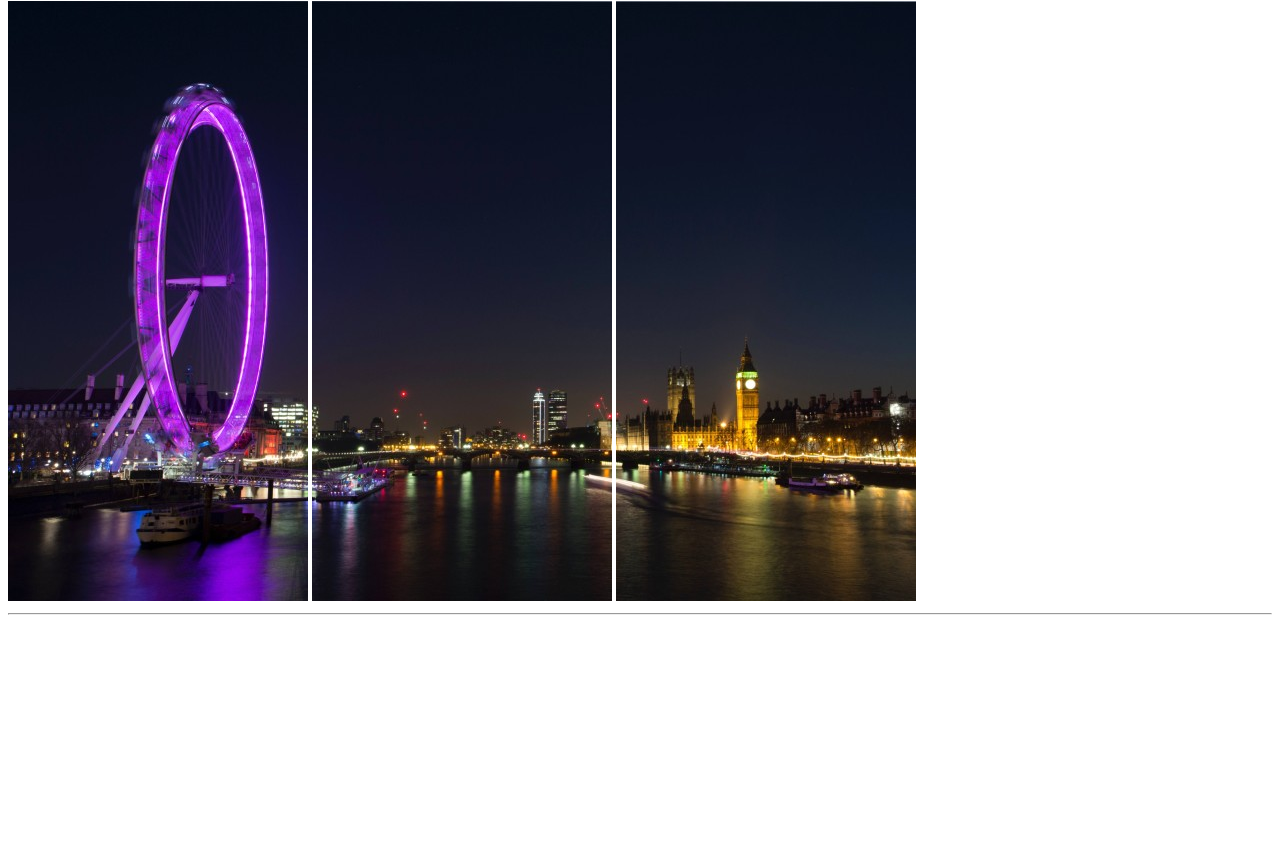
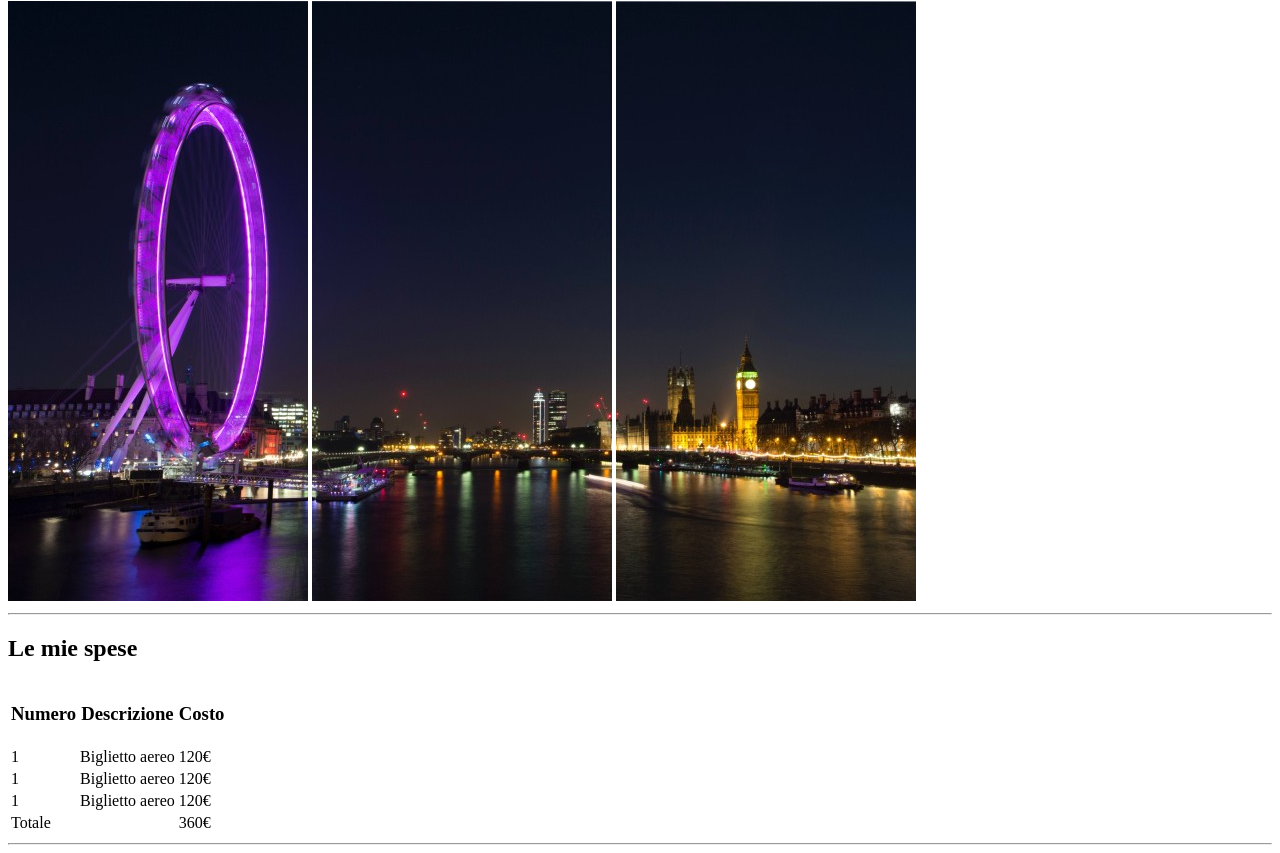
Before and after one commit to DanielScardigno/html-london-trip, a plain HTML site: page index.html in a window 1280 px wide. Shown: the part 79-932 px from the top of the page. Before the commit the page ends 800 px from the top, so only its background shows below. Drawn offline with Linux system fonts and the light colour scheme.

Commit message:
feat: "le mie spese" section developed

```diff
--- a/index.html
+++ b/index.html
@@ -9,13 +9,10 @@
 <body>
     <!-- header -->
     <header>
-        <!-- title -->
         <h1>
             Il mio Viaggio a Londra
         </h1>
-        <!-- end title -->
 
-        <!-- header images -->
         <div>
             <img src="./img/pexels-bill-emrich-230794-0.jpg" alt="first image of london ferris wheel at night">
 
@@ -23,14 +20,77 @@
 
             <img src="./img/pexels-bill-emrich-230794-2.jpg" alt="third image of london at night">
         </div>
-        <!-- end header images -->
     </header>
     <!-- end header -->
 
     <hr>
 
     <!-- main -->
-    <main></main>
+    <main>
+        <!-- section - le mie spese -->
+         <section>
+            <h2>
+                Le mie spese
+            </h2>
+
+            <!-- table -->
+            <table>
+                <thead>
+                    <tr>
+                        <th>
+                            <h3>Numero</h3>
+                        </th>
+
+                        <th>
+                            <h3>Descrizione</h3>
+                        </th>
+
+                        <th>
+                            <h3>Costo</h3>
+                        </th>
+                    </tr>
+                </thead>
+
+                <tbody>
+                    <tr>
+                        <td>1</td>
+
+                        <td>Biglietto aereo</td>
+
+                        <td>120&euro;</td>
+                    </tr>
+
+                    <tr>
+                        <td>1</td>
+
+                        <td>Biglietto aereo</td>
+
+                        <td>120&euro;</td>
+                    </tr>
+
+                    <tr>
+                        <td>1</td>
+
+                        <td>Biglietto aereo</td>
+
+                        <td>120&euro;</td>
+                    </tr>
+                </tbody>
+
+                <tfoot>
+                    <tr>
+                        <td colspan="2">Totale</td>
+
+                        <td>360&euro;</td>
+                    </tr>
+                </tfoot>
+            </table>
+            <!-- end table -->
+        </section>
+         <!-- end section - le mie spese -->
+
+         <hr>
+    </main>
     <!-- end main -->
 </body>
 </html>
```
